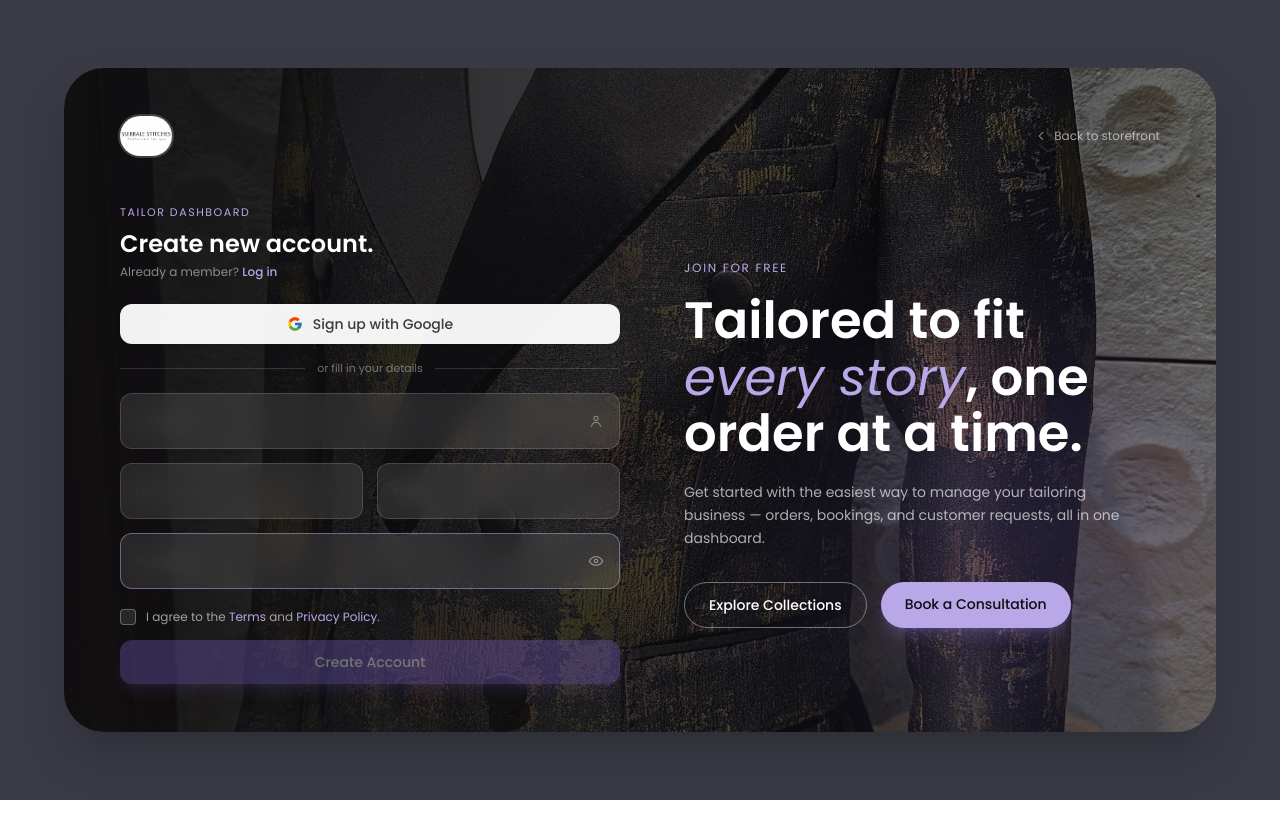
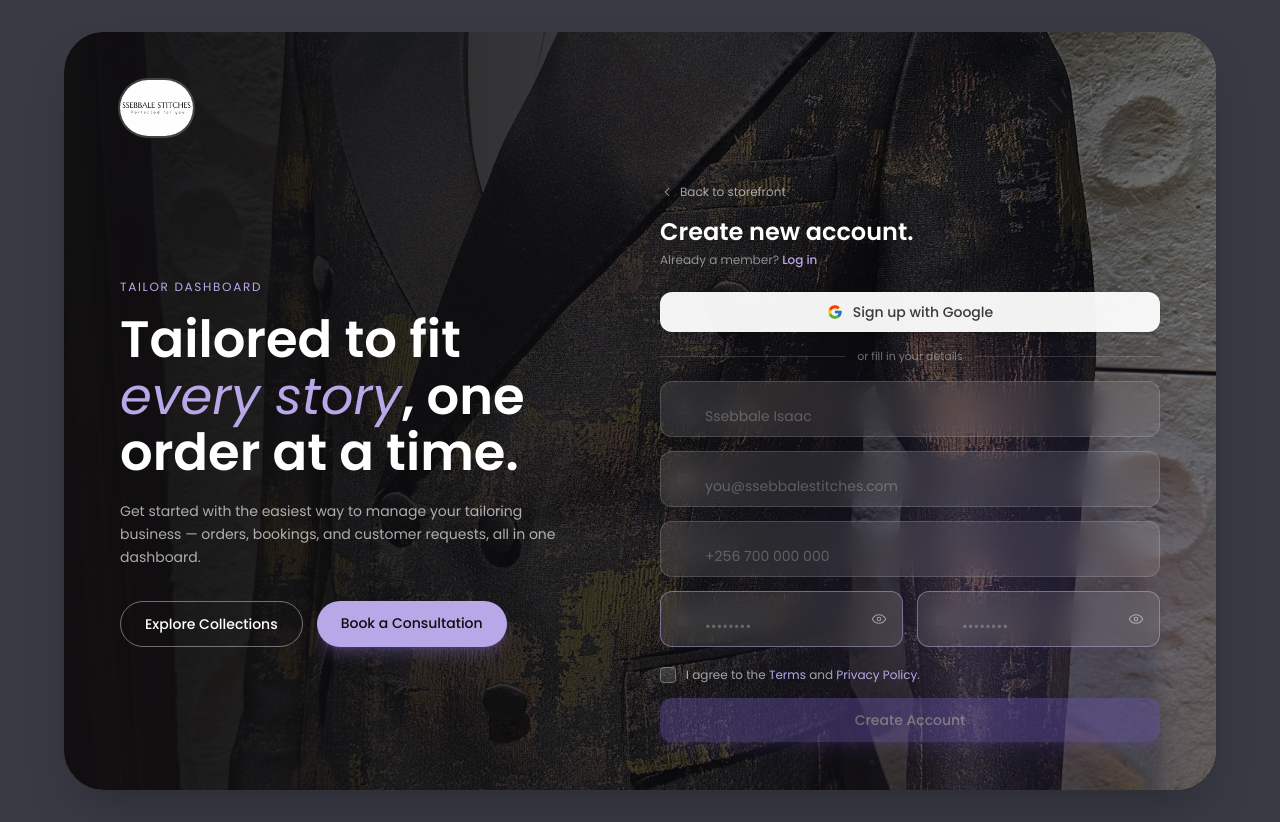
Before and after one commit to Ssebbale-Stitches/SsebbaleFrontendWeb, a React (Vite) app: page /signup in a window 1280 px wide. Before the commit the page ends 800 px from the top, so only its background shows below. Built offline with nearby package versions, Linux system fonts and the light colour scheme.

Commit message:
style: style signup screen

```diff
--- a/src/pages/SignupPage.tsx
+++ b/src/pages/SignupPage.tsx
@@ -28,16 +28,22 @@
 
 export default function SignUpPage() {
   const [showPassword, setShowPassword] = useState(false);
+  const [showConfirmPassword, setShowConfirmPassword] = useState(false);
   const [fullName, setFullName] = useState("");
   const [email, setEmail] = useState("");
   const [phone, setPhone] = useState("");
   const [password, setPassword] = useState("");
+  const [confirmPassword, setConfirmPassword] = useState("");
   const [agreed, setAgreed] = useState(false);
 
   const card = useReveal<HTMLDivElement>(true);
 
   const handleSubmit = (e: React.FormEvent) => {
     e.preventDefault();
+    if (password !== confirmPassword) {
+      alert("Passwords do not match!");
+      return;
+    }
     // wire up to your account-creation logic
   };
 
@@ -79,25 +85,56 @@
 
         {/* CONTENT */}
         <div className="relative z-10 grid grid-cols-1 md:grid-cols-2 gap-10 px-8 md:px-14 py-10 md:py-12">
-          {/* TOP BAR */}
+          {/* TOP BAR - Logo only on left */}
           <div className="md:col-span-2 flex items-center justify-between mb-2">
-            <img src={logo} alt="Ssebbale Stitches" className="h-10 w-auto rounded-full object-cover ring-2 ring-white/20" />
+            <a href="/" className="flex items-center group">
+              <img src={logo} alt="Ssebbale Stitches" className="h-14 w-auto rounded-full object-cover ring-2 ring-white/20 transition-transform duration-300 group-hover:scale-105" />
+            </a>
+          </div>
+
+          {/* LEFT — WELCOMING WORDS */}
+          <div className="flex flex-col justify-center md:pr-6 order-2 md:order-1">
+            <p className="font-mono uppercase tracking-[0.14em] text-xs text-lilac-light mb-4">
+              Tailor dashboard
+            </p>
+
+            <h1 className="font-display font-semibold text-[clamp(2rem,4vw,3.2rem)] leading-[1.1] text-paper mb-5">
+              Tailored to fit{" "}
+              <span className="italic font-normal text-lilac-light">every story</span>, one order at a time.
+            </h1>
+            <p className="text-paper/65 text-sm max-w-md mb-8 leading-relaxed">
+              Get started with the easiest way to manage your tailoring business — orders, bookings, and
+              customer requests, all in one dashboard.
+            </p>
+            <div className="flex gap-3.5 flex-wrap">
               <a
                 href="/"
-              className="text-xs text-paper/60 hover:text-paper transition-colors flex items-center gap-1.5"
+                className="inline-block px-6 py-3 rounded-full border border-paper/40 text-paper text-sm font-medium transition-all duration-300 hover:-translate-y-0.5 hover:bg-white/10"
+              >
+                Explore Collections
+              </a>
+              <a
+                href="/#book"
+                className="inline-block px-6 py-3 rounded-full bg-lilac-light text-ink text-sm font-medium shadow-lg shadow-lilac/30 transition-all duration-300 hover:-translate-y-0.5 hover:shadow-xl"
+              >
+                Book a Consultation
+              </a>
+            </div>
+          </div>
+
+          {/* RIGHT — FORM with Back button */}
+          <div className="flex flex-col justify-center order-1 md:order-2">
+            {/* Back button on form side */}
+            <a
+              href="/"
+              className="text-xs text-paper/60 hover:text-paper transition-colors flex items-center gap-1.5 mb-4"
             >
               <svg viewBox="0 0 24 24" className="w-3.5 h-3.5" stroke="currentColor" fill="none">
                 <path d="M15 6l-6 6 6 6" strokeWidth="1.8" strokeLinecap="round" strokeLinejoin="round" />
               </svg>
               Back to storefront
             </a>
-          </div>
 
-          {/* LEFT — FORM */}
-          <div className="flex flex-col justify-center">
-            <p className="font-mono uppercase tracking-[0.14em] text-[11px] text-lilac-light mb-2">
-              Tailor dashboard
-            </p>
             <h2 className="font-display font-semibold text-2xl text-paper mb-1">Create new account.</h2>
             <p className="text-paper/50 text-xs mb-6">
               Already a member?{" "}
@@ -139,8 +176,17 @@
             </div>
 
             <form onSubmit={handleSubmit} className="space-y-3.5">
+              {/* Full name */}
               <div className="relative">
-                <span className="absolute left-4 top-1/2 -translate-y-1/2 text-[10px] uppercase tracking-wide text-paper/40 pointer-events-none">
+                <svg
+                  viewBox="0 0 24 24"
+                  className="absolute left-4 top-1/2 -translate-y-1/2 w-4 h-4 text-paper/40 pointer-events-none"
+                  fill="currentColor"
+                  xmlns="http://www.w3.org/2000/svg"
+                >
+                  <path d="M12 12c2.21 0 4-1.79 4-4s-1.79-4-4-4-4 1.79-4 4 1.79 4 4 4zm0 2c-2.67 0-8 1.34-8 4v2h16v-2c0-2.66-5.33-4-8-4z"/>
+                </svg>
+                <span className="absolute left-11 top-1/2 -translate-y-1/2 text-[10px] uppercase tracking-wide text-paper/40 pointer-events-none">
                   Full name
                 </span>
                 <input
@@ -148,18 +194,22 @@
                   required
                   value={fullName}
                   onChange={(e) => setFullName(e.target.value)}
-                  placeholder=""
-                  className="w-full rounded-xl bg-white/10 backdrop-blur-md border border-white/15 pt-6 pb-2.5 px-4 text-sm text-paper outline-none transition-all duration-300 focus:border-lilac-light focus:bg-white/15 focus:shadow-[0_0_0_4px_rgba(184,168,232,0.15)]"
+                  placeholder="Ssebbale Isaac"
+                  className="w-full rounded-xl bg-white/10 backdrop-blur-md border border-white/15 pt-6 pb-2.5 pl-11 pr-4 text-sm text-paper placeholder:text-paper/25 outline-none transition-all duration-300 focus:border-lilac-light focus:bg-white/15 focus:shadow-[0_0_0_4px_rgba(184,168,232,0.15)]"
                 />
-                <svg viewBox="0 0 24 24" className="absolute right-4 top-1/2 -translate-y-1/2 w-4 h-4 text-paper/40" stroke="currentColor" fill="none">
-                  <circle cx="12" cy="8" r="3.2" strokeWidth="1.6" />
-                  <path d="M5 20c1.5-4 4.2-6 7-6s5.5 2 7 6" strokeWidth="1.6" strokeLinecap="round" />
-                </svg>
               </div>
 
-              <div className="grid grid-cols-1 sm:grid-cols-2 gap-3.5">
+              {/* Email - Independent line */}
               <div className="relative">
-                  <span className="absolute left-4 top-1/2 -translate-y-1/2 text-[10px] uppercase tracking-wide text-paper/40 pointer-events-none">
+                <svg
+                  viewBox="0 0 24 24"
+                  className="absolute left-4 top-1/2 -translate-y-1/2 w-4 h-4 text-paper/40 pointer-events-none"
+                  fill="currentColor"
+                  xmlns="http://www.w3.org/2000/svg"
+                >
+                  <path d="M20 4H4c-1.1 0-1.99.9-1.99 2L2 18c0 1.1.9 2 2 2h16c1.1 0 2-.9 2-2V6c0-1.1-.9-2-2-2zm0 4l-8 5-8-5V6l8 5 8-5v2z"/>
+                </svg>
+                <span className="absolute left-11 top-1/2 -translate-y-1/2 text-[10px] uppercase tracking-wide text-paper/40 pointer-events-none">
                   Email
                 </span>
                 <input
@@ -167,12 +217,22 @@
                   required
                   value={email}
                   onChange={(e) => setEmail(e.target.value)}
-                    className="w-full rounded-xl bg-white/10 backdrop-blur-md border border-white/15 pt-6 pb-2.5 px-4 text-sm text-paper outline-none transition-all duration-300 focus:border-lilac-light focus:bg-white/15 focus:shadow-[0_0_0_4px_rgba(184,168,232,0.15)]"
+                  placeholder="you@ssebbalestitches.com"
+                  className="w-full rounded-xl bg-white/10 backdrop-blur-md border border-white/15 pt-6 pb-2.5 pl-11 pr-4 text-sm text-paper placeholder:text-paper/25 outline-none transition-all duration-300 focus:border-lilac-light focus:bg-white/15 focus:shadow-[0_0_0_4px_rgba(184,168,232,0.15)]"
                 />
               </div>
 
+              {/* Phone - Independent line */}
               <div className="relative">
-                  <span className="absolute left-4 top-1/2 -translate-y-1/2 text-[10px] uppercase tracking-wide text-paper/40 pointer-events-none">
+                <svg
+                  viewBox="0 0 24 24"
+                  className="absolute left-4 top-1/2 -translate-y-1/2 w-4 h-4 text-paper/40 pointer-events-none"
+                  fill="currentColor"
+                  xmlns="http://www.w3.org/2000/svg"
+                >
+                  <path d="M6.62 10.79c1.44 2.83 3.76 5.14 6.59 6.59l2.2-2.2c.27-.27.67-.36 1.02-.24 1.12.37 2.33.57 3.57.57.55 0 1 .45 1 1V20c0 .55-.45 1-1 1-9.39 0-17-7.61-17-17 0-.55.45-1 1-1h3.5c.55 0 1 .45 1 1 0 1.25.2 2.45.57 3.57.11.35.03.74-.25 1.02l-2.2 2.2z"/>
+                </svg>
+                <span className="absolute left-11 top-1/2 -translate-y-1/2 text-[10px] uppercase tracking-wide text-paper/40 pointer-events-none">
                   Phone
                 </span>
                 <input
@@ -180,13 +240,24 @@
                   required
                   value={phone}
                   onChange={(e) => setPhone(e.target.value)}
-                    className="w-full rounded-xl bg-white/10 backdrop-blur-md border border-white/15 pt-6 pb-2.5 px-4 text-sm text-paper outline-none transition-all duration-300 focus:border-lilac-light focus:bg-white/15 focus:shadow-[0_0_0_4px_rgba(184,168,232,0.15)]"
+                  placeholder="+256 700 000 000"
+                  className="w-full rounded-xl bg-white/10 backdrop-blur-md border border-white/15 pt-6 pb-2.5 pl-11 pr-4 text-sm text-paper placeholder:text-paper/25 outline-none transition-all duration-300 focus:border-lilac-light focus:bg-white/15 focus:shadow-[0_0_0_4px_rgba(184,168,232,0.15)]"
                 />
               </div>
-              </div>
 
+              {/* Password and Confirm Password - Same line */}
+              <div className="grid grid-cols-1 sm:grid-cols-2 gap-3.5">
+                {/* Password */}
                 <div className="relative">
-                <span className="absolute left-4 top-1/2 -translate-y-1/2 text-[10px] uppercase tracking-wide text-paper/40 pointer-events-none">
+                  <svg
+                    viewBox="0 0 24 24"
+                    className="absolute left-4 top-1/2 -translate-y-1/2 w-4 h-4 text-paper/40 pointer-events-none"
+                    fill="currentColor"
+                    xmlns="http://www.w3.org/2000/svg"
+                  >
+                    <path d="M18 8h-1V6c0-2.76-2.24-5-5-5S7 3.24 7 6v2H6c-1.1 0-2 .9-2 2v10c0 1.1.9 2 2 2h12c1.1 0 2-.9 2-2V10c0-1.1-.9-2-2-2zm-6 9c-1.1 0-2-.9-2-2s.9-2 2-2 2 .9 2 2-.9 2-2 2zm3.1-9H8.9V6c0-1.71 1.39-3.1 3.1-3.1 1.71 0 3.1 1.39 3.1 3.1v2z"/>
+                  </svg>
+                  <span className="absolute left-11 top-1/2 -translate-y-1/2 text-[10px] uppercase tracking-wide text-paper/40 pointer-events-none">
                     Password
                   </span>
                   <input
@@ -194,7 +265,8 @@
                     required
                     value={password}
                     onChange={(e) => setPassword(e.target.value)}
-                  className="w-full rounded-xl bg-white/10 backdrop-blur-md border border-lilac-light/50 pt-6 pb-2.5 px-4 pr-11 text-sm text-paper outline-none transition-all duration-300 focus:border-lilac-light focus:bg-white/15 focus:shadow-[0_0_0_4px_rgba(184,168,232,0.15)]"
+                    placeholder="••••••••"
+                    className="w-full rounded-xl bg-white/10 backdrop-blur-md border border-lilac-light/50 pt-6 pb-2.5 pl-11 pr-11 text-sm text-paper placeholder:text-paper/25 outline-none transition-all duration-300 focus:border-lilac-light focus:bg-white/15 focus:shadow-[0_0_0_4px_rgba(184,168,232,0.15)]"
                   />
                   <button
                     type="button"
@@ -227,6 +299,63 @@
                   </button>
                 </div>
 
+                {/* Confirm Password */}
+                <div className="relative">
+                  <svg
+                    viewBox="0 0 24 24"
+                    className="absolute left-4 top-1/2 -translate-y-1/2 w-4 h-4 text-paper/40 pointer-events-none"
+                    fill="currentColor"
+                    xmlns="http://www.w3.org/2000/svg"
+                  >
+                    <path d="M18 8h-1V6c0-2.76-2.24-5-5-5S7 3.24 7 6v2H6c-1.1 0-2 .9-2 2v10c0 1.1.9 2 2 2h12c1.1 0 2-.9 2-2V10c0-1.1-.9-2-2-2zm-6 9c-1.1 0-2-.9-2-2s.9-2 2-2 2 .9 2 2-.9 2-2 2zm3.1-9H8.9V6c0-1.71 1.39-3.1 3.1-3.1 1.71 0 3.1 1.39 3.1 3.1v2z"/>
+                  </svg>
+                  <span className="absolute left-11 top-1/2 -translate-y-1/2 text-[10px] uppercase tracking-wide text-paper/40 pointer-events-none">
+                    Confirm
+                  </span>
+                  <input
+                    type={showConfirmPassword ? "text" : "password"}
+                    required
+                    value={confirmPassword}
+                    onChange={(e) => setConfirmPassword(e.target.value)}
+                    placeholder="••••••••"
+                    className={`w-full rounded-xl bg-white/10 backdrop-blur-md border pt-6 pb-2.5 pl-11 pr-11 text-sm text-paper placeholder:text-paper/25 outline-none transition-all duration-300 focus:bg-white/15 focus:shadow-[0_0_0_4px_rgba(184,168,232,0.15)] ${
+                      confirmPassword && password !== confirmPassword
+                        ? "border-red-400/70 focus:border-red-400"
+                        : "border-lilac-light/50 focus:border-lilac-light"
+                    }`}
+                  />
+                  <button
+                    type="button"
+                    onClick={() => setShowConfirmPassword((v) => !v)}
+                    aria-label={showConfirmPassword ? "Hide password" : "Show password"}
+                    className="absolute right-4 top-1/2 -translate-y-1/2 text-paper/50 hover:text-lilac-light transition-colors duration-200"
+                  >
+                    <svg viewBox="0 0 24 24" className="w-4 h-4" stroke="currentColor" fill="none">
+                      {showConfirmPassword ? (
+                        <>
+                          <path d="M3 3l18 18" strokeWidth="1.6" strokeLinecap="round" />
+                          <path
+                            d="M10.6 10.6a2.3 2.3 0 0 0 3.2 3.2M6.6 6.7C4.5 8 3 10 2 12c1.8 3.6 5.5 6.5 10 6.5 1.6 0 3.1-.4 4.4-1M17.4 17.3C19.4 16 21 14 22 12c-1.1-2.3-3-4.3-5.3-5.6a10.9 10.9 0 0 0-4.7-1.1c-.7 0-1.4.06-2 .2"
+                            strokeWidth="1.6"
+                            strokeLinecap="round"
+                            strokeLinejoin="round"
+                          />
+                        </>
+                      ) : (
+                        <>
+                          <path
+                            d="M2 12c1.8-3.6 5.5-6.5 10-6.5s8.2 2.9 10 6.5c-1.8 3.6-5.5 6.5-10 6.5S3.8 15.6 2 12Z"
+                            strokeWidth="1.6"
+                            strokeLinejoin="round"
+                          />
+                          <circle cx="12" cy="12" r="2.6" strokeWidth="1.6" />
+                        </>
+                      )}
+                    </svg>
+                  </button>
+                </div>
+              </div>
+
               <label className="flex items-start gap-2.5 cursor-pointer select-none pt-1">
                 <span
                   onClick={() => setAgreed((v) => !v)}
@@ -255,7 +384,7 @@
 
               <button
                 type="submit"
-                disabled={!agreed}
+                disabled={!agreed || (password !== confirmPassword && confirmPassword.length > 0)}
                 className="relative overflow-hidden w-full rounded-xl bg-lilac-deep text-paper text-sm font-medium py-3 shadow-lg shadow-lilac-deep/40 transition-transform duration-300 hover:-translate-y-0.5 hover:shadow-xl disabled:opacity-40 disabled:cursor-not-allowed disabled:hover:translate-y-0 group"
               >
                 <span className="absolute inset-0 bg-white/20 -translate-x-full group-hover:translate-x-0 transition-transform duration-500" />
@@ -263,35 +392,6 @@
               </button>
             </form>
           </div>
-
-          {/* RIGHT — WELCOMING WORDS */}
-          <div className="flex flex-col justify-center md:pl-6">
-            <p className="font-mono uppercase tracking-[0.14em] text-xs text-lilac-light mb-4">
-              Join for free
-            </p>
-            <h1 className="font-display font-semibold text-[clamp(2rem,4vw,3.2rem)] leading-[1.1] text-paper mb-5">
-              Tailored to fit{" "}
-              <span className="italic font-normal text-lilac-light">every story</span>, one order at a time.
-            </h1>
-            <p className="text-paper/65 text-sm max-w-md mb-8 leading-relaxed">
-              Get started with the easiest way to manage your tailoring business — orders, bookings, and
-              customer requests, all in one dashboard.
-            </p>
-            <div className="flex gap-3.5 flex-wrap">
-              <a
-                href="/"
-                className="inline-block px-6 py-3 rounded-full border border-paper/40 text-paper text-sm font-medium transition-all duration-300 hover:-translate-y-0.5 hover:bg-white/10"
-              >
-                Explore Collections
-              </a>
-              <a
-                href="/#book"
-                className="inline-block px-6 py-3 rounded-full bg-lilac-light text-ink text-sm font-medium shadow-lg shadow-lilac/30 transition-all duration-300 hover:-translate-y-0.5 hover:shadow-xl"
-              >
-                Book a Consultation
-              </a>
-            </div>
-          </div>
         </div>
       </div>
     </div>
```
Lines whose indentation alone changed are shown as unchanged.
